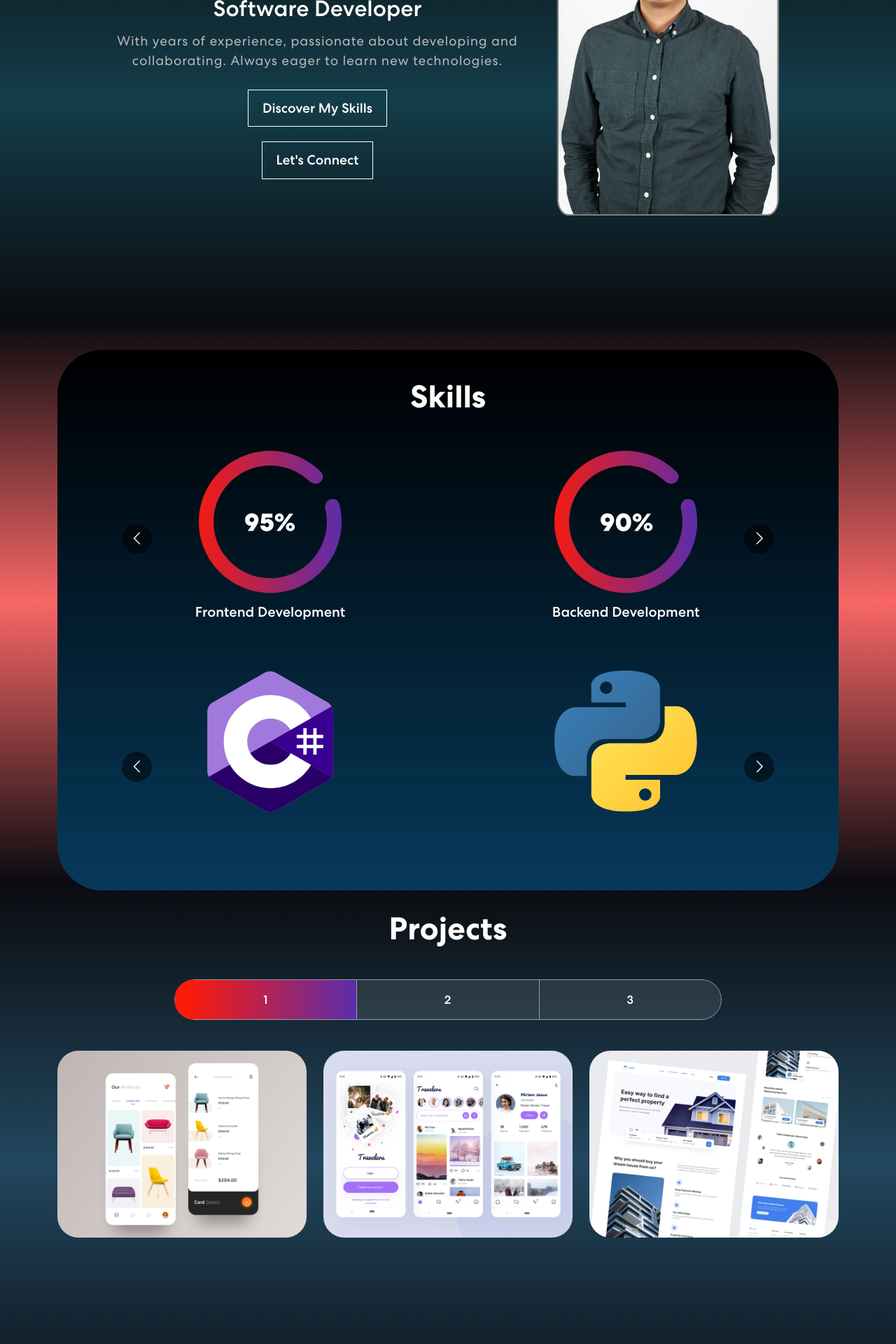
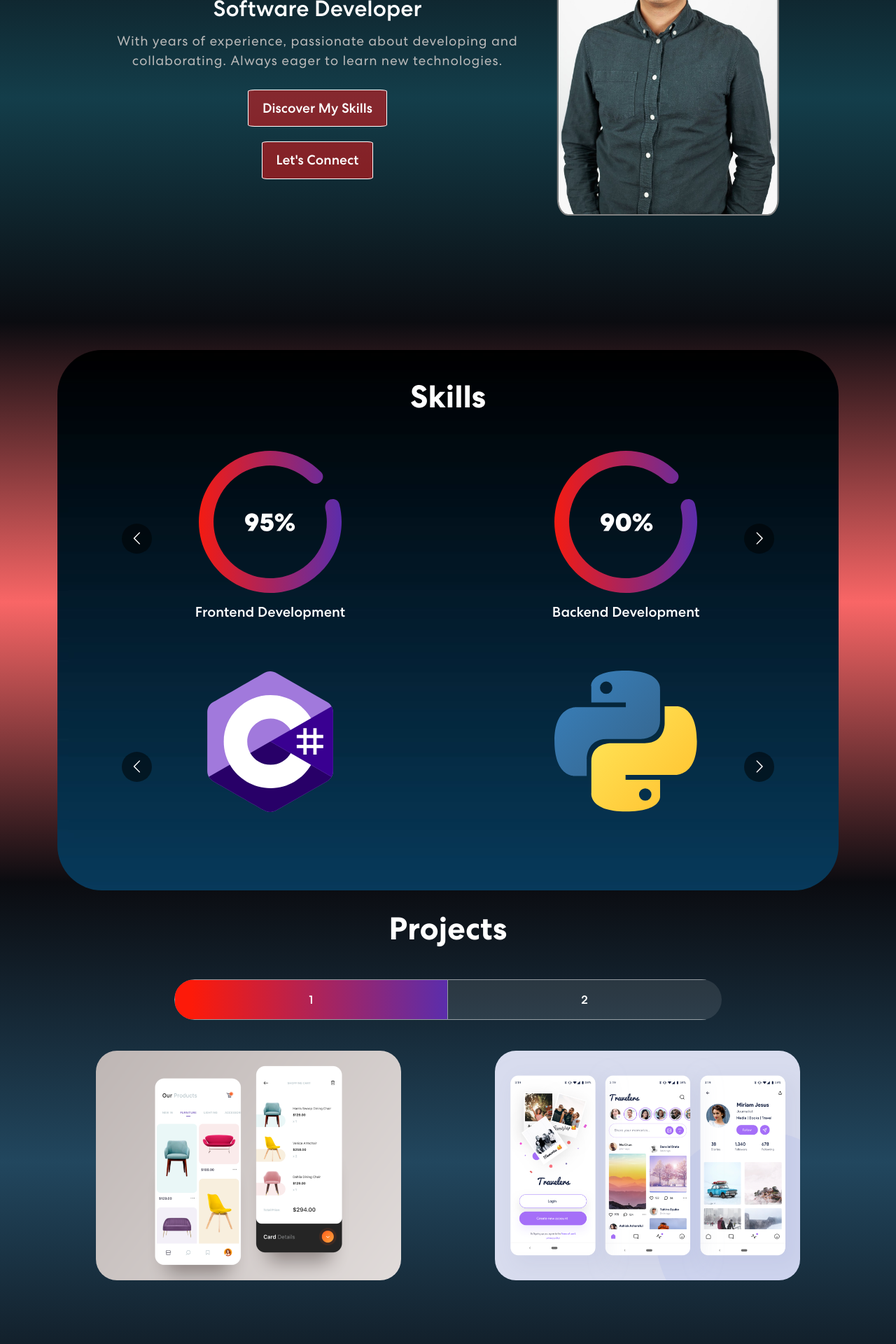
Before and after one commit to okaanyildiz/react-portfolio-app, a React (Create React App) app: page / in a window 1280 px wide. Shown: the part 340-2260 px from the top of the page at 70% size. Built offline with nearby package versions, Linux system fonts and the light colour scheme.

Commit message:
Change projects section, change projects cards, change some styles in banner

```diff
--- a/src/App.css
+++ b/src/App.css
@@ -299,11 +299,12 @@ nav.navbar .navbar-toggler[aria-expanded="true"] .navbar-toggler-icon {
     font-weight: 500;
     color: #fff;
     border: 1px solid #fff;
+    border-radius: 5%;
     text-decoration: none;
     padding: 2% 3%;
     font-size: 1.2rem;
     position: relative;
-    background-color: transparent;
+    background-color: rgba(248, 21, 21, 0.5);
     transition: 0.4s ease-in-out;
 }
 
@@ -495,7 +496,7 @@ nav.navbar .navbar-toggler[aria-expanded="true"] .navbar-toggler-icon {
 }
 
 .project .nav.nav-pills .nav-item {
-    width: 33.33333%;
+    width: 50%;
 }
 
 .project .nav.nav-pills .nav-link {
@@ -550,6 +551,8 @@ nav.navbar .navbar-toggler[aria-expanded="true"] .navbar-toggler-icon {
 
 .proj-imgbx {
     position: relative;
+    width: 80%;
+    margin-left: 10%;
     border-radius: 30px;
     overflow: hidden;
     margin-bottom: 24px;
@@ -676,8 +679,8 @@ nav.navbar .navbar-toggler[aria-expanded="true"] .navbar-toggler-icon {
 }
 
 .connect-icon-box a {
-    width: 7rem;
-    height: 7rem;
+    width: 5rem;
+    height: 5rem;
     margin: 2rem;
     background-color: rgb(30, 59, 79);
     display: inline-flex;
@@ -720,8 +723,8 @@ footer h1 {
 @media only screen and (max-width: 820px) {
 
     .connect-icon-box a {
-        width: 6rem;
-        height: 6rem;
+        width: 4rem;
+        height: 4rem;
     }
 
     .connect-icon-box a img {
@@ -740,8 +743,8 @@ footer h1 {
     }
 
     .connect-icon-box a {
-        width: 4rem;
-        height: 4rem;
+        width: 3rem;
+        height: 3rem;
     }
 
     .connect-icon-box a img {
--- a/src/components/ProjectCard.jsx
+++ b/src/components/ProjectCard.jsx
@@ -2,7 +2,7 @@ import { Col } from "react-bootstrap";
 
 function ProjectCard({ title, description, imgUrl }) {
     return (
-        <Col size={12} sm={6} md={4}>
+        <Col size={12} sm={6}>
             <div className="proj-imgbx">
                 <img src={imgUrl} alt="project-img" />
                 <div className="proj-txtx">
--- a/src/components/Projects.jsx
+++ b/src/components/Projects.jsx
@@ -4,10 +4,10 @@ import project1 from "../assets/img/project1.webp";
 import project2 from "../assets/img/project2.png";
 import project3 from "../assets/img/project3.png";
 import project4 from "../assets/img/project4.webp";
-import project5 from "../assets/img/project5.webp";
-import project6 from "../assets/img/project6.png";
-import project7 from "../assets/img/project7.png";
-import project8 from "../assets/img/project8.png";
+// import project5 from "../assets/img/project5.webp";
+// import project6 from "../assets/img/project6.png";
+// import project7 from "../assets/img/project7.png";
+// import project8 from "../assets/img/project8.png";
 
 function Projects() {
 
@@ -23,43 +23,43 @@ function Projects() {
             description: "With ASP.NET Core, React, Semantic UI",
             imgUrl: project3,
         },
+    ];
+
+    const projects2 = [
         {
             title: "Real Estate App",
             description: "With Django, Bootstrap, PostgreSQL",
             imgUrl: project1
-        }
-    ];
-
-    const projects2 = [
+        },
         {
             title: "Real Time Chat App",
             description: "MERN Stack",
             imgUrl: project4,
         },
-        {
-            title: "E-Commerce App",
-            description: "MERN Stack",
-            imgUrl: project5,
-        },
-        {
-            title: "Social Media App",
-            description: "MERN Stack",
-            imgUrl: project6,
-        }
+        // {
+        //     title: "E-Commerce App",
+        //     description: "MERN Stack",
+        //     imgUrl: project5,
+        // },
+        // {
+        //     title: "Social Media App",
+        //     description: "MERN Stack",
+        //     imgUrl: project6,
+        // }
     ];
 
-    const projects3 = [
-        {
-            title: "Landing Page",
-            description: "React, Tailwind",
-            imgUrl: project7,
-        },
-        {
-            title: "Admin Dashboard",
-            description: "React",
-            imgUrl: project8,
-        },
-    ];
+    // const projects3 = [
+    //     {
+    //         title: "Landing Page",
+    //         description: "React, Tailwind",
+    //         imgUrl: project7,
+    //     },
+    //     {
+    //         title: "Admin Dashboard",
+    //         description: "React",
+    //         imgUrl: project8,
+    //     },
+    // ];
 
     return (
         <section className="project" id="projects">
@@ -75,9 +75,9 @@ function Projects() {
                                 <Nav.Item>
                                     <Nav.Link eventKey="second">2</Nav.Link>
                                 </Nav.Item>
-                                <Nav.Item>
+                                {/* <Nav.Item>
                                     <Nav.Link eventKey="third">3</Nav.Link>
-                                </Nav.Item>
+                                </Nav.Item> */}
                             </Nav>
                             <Tab.Content id="slideInUp" className="animate__animated animate__slideInUp">
                                 <Tab.Pane eventKey="first">
@@ -108,7 +108,7 @@ function Projects() {
                                         }
                                     </Row>
                                 </Tab.Pane>
-                                <Tab.Pane eventKey="third">
+                                {/* <Tab.Pane eventKey="third">
                                     <Row>
                                         {
                                             projects3.map((project, index) => {
@@ -121,7 +121,7 @@ function Projects() {
                                             })
                                         }
                                     </Row>
-                                </Tab.Pane>
+                                </Tab.Pane> */}
                             </Tab.Content>
                         </Tab.Container>
                     </Col>
```
